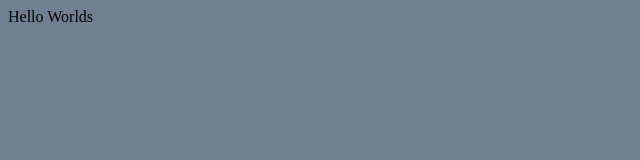
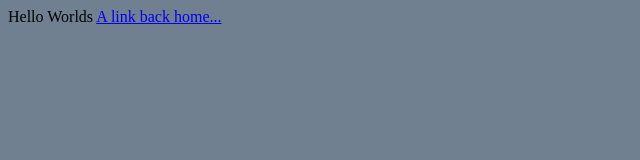
Before and after one commit to maptheviolet/maptheviolet.github.io, a plain HTML site: page index.html in a window 1280 px wide. Shown: the whole page, without its empty margins (0-640 px from the left). Drawn offline with Linux system fonts and the light colour scheme.

Commit message:
Update index.html

```diff
--- a/index.html
+++ b/index.html
@@ -1,2 +1,3 @@
 Hello Worlds
 <body style="background-color:SlateGrey;">
+<a href="https://www.hoppersroppers.org/">A link back home...</a>
```
